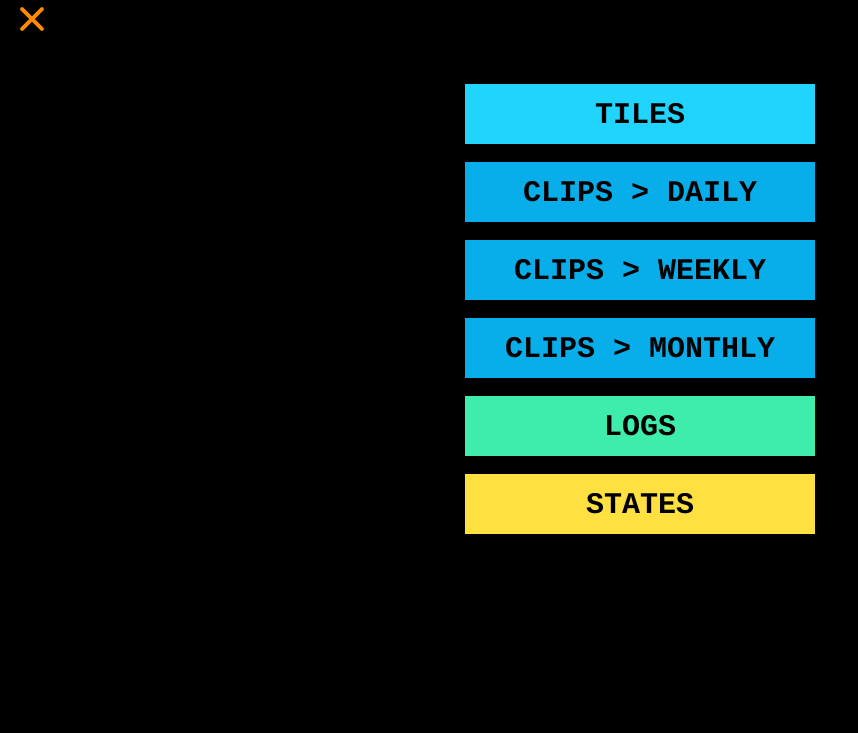
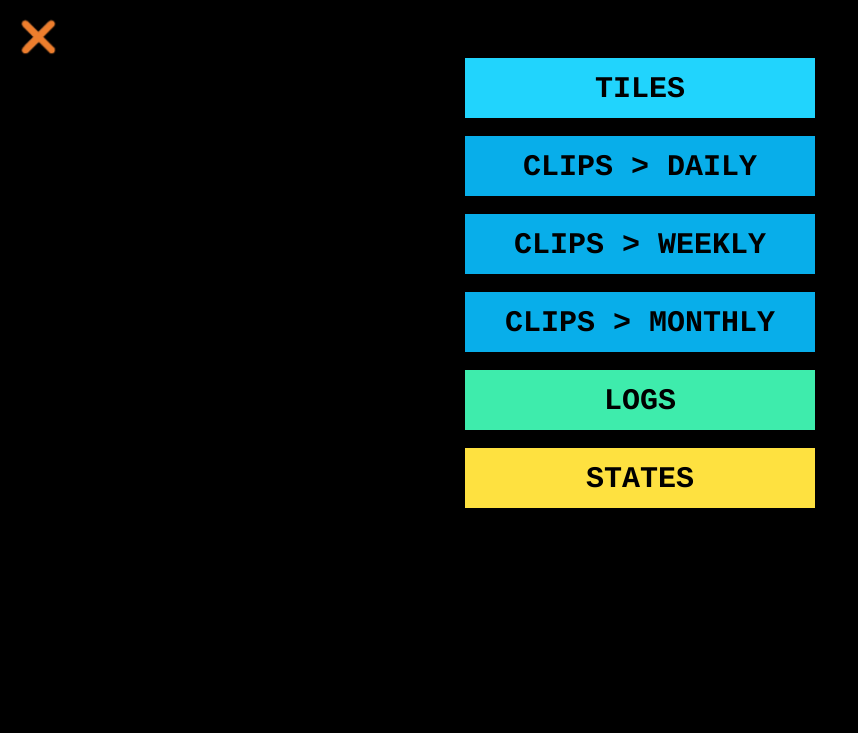
Before and after one commit to majo48/netcam-git, a Flask app: page /menu/main in a window 1280 px wide. Shown: the top 733 px of the page, without its empty margins (0-858 px from the left). Before the commit the page ends 534 px from the top, so only its background shows below. Run offline with Flask 2, Linux system fonts and the light colour scheme.

Commit message:
Fixed navigation Add simple PNG icons with click function, not fancy but simple and robust.

```diff
--- a/netcam/static/hamburger.css
+++ /dev/null
@@ -1,63 +0,0 @@
-/*
-    Copyright (c) 2022 Martin Jonasse, Zug, Switzerland
-    Acknowledgment: https://codepen.io/ayushn21/pen/zYZqWgw
-*/
-
-#hamburger-menu-checkbox ~ label {
-  cursor: pointer;
-  padding: 8px;
-}
-
-#hamburger-menu-checkbox {
-  display: none;
-}
-
-#hamburger-menu-checkbox ~ label span {
-  transition-duration: 0s;
-  transition-delay: 0.2s;
-  display: inline-block;
-  width: 32px;
-  height: 4px;
-  background-color: darkorange;
-  border-radius: 3px;
-}
-
-#hamburger-menu-checkbox ~ label span::after,
-#hamburger-menu-checkbox ~ label span::before {
-  transition-delay: 0.2s, 0s;
-  transition-duration: 0.2s;
-  transition-property: margin, transform;
-  content: '';
-  position: absolute;
-  width: 32px;
-  height: 4px;
-  background-color: darkorange;
-  border-radius: 3px;
-}
-
-#hamburger-menu-checkbox ~ label span::after {
-  margin-top: 8px;
-}
-
-#hamburger-menu-checkbox ~ label span::before {
-  margin-top: -8px;
-}
-
-
-#hamburger-menu-checkbox:checked ~ label span {
-  background-color: transparent;
-}
-
-#hamburger-menu-checkbox:checked ~ label span:before,
-#hamburger-menu-checkbox:checked ~ label span:after {
-  transition-delay: 0s, 0.2s;
-  margin-top: 0;
-}
-
-#hamburger-menu-checkbox:checked ~ label span:before {
-  transform: rotate(45deg);
-}
-
-#hamburger-menu-checkbox:checked ~ label span:after {
-  transform: rotate(-45deg);
-}
--- a/netcam/static/menus.css
+++ b/netcam/static/menus.css
@@ -1,6 +1,6 @@
 /*
     Copyright (c) 2022 Martin Jonasse, Zug, Switzerland
-    Acknowledgements: codepen.io
+    Acknowledgements: www.quakit.com/css/codes/css_floating_menu.csm
 */
 
 /* container design */
@@ -10,7 +10,23 @@ body {
   font-size: 16px;
   background: black;
 }
+main {
+  margin-bottom: 200%;
+}
 
+/* floating hamburger/cross in front of content */
+.floating-menu {
+    padding: 5px;
+    z-index: 100;
+    position: fixed; /* plus position: left, top */
+    left: 10px;
+    top: 10px;
+}
+.floating-menu img {
+    width: 48px;
+}
+
+/* column centered buttons */
 .menu-container {
   text-align: center;
   margin: 40px;
--- a/netcam/templates/base.html
+++ b/netcam/templates/base.html
@@ -14,21 +14,18 @@
     </script>
 </head>
 <link rel="stylesheet" type="text/css"
-      href="{{ url_for('static',filename='hamburger.css') }}"
->
-<link rel="stylesheet" type="text/css"
       href="{{ url_for('static',filename='menus.css') }}"
 >
 <body>
-    <input  type="checkbox" id="hamburger-menu-checkbox"
-            onClick="navigateTo('{{ navigation.url }}')"
-            {% if navigation.icon != "hamburger" %}checked{% endif %}>
-    <label for="hamburger-menu-checkbox">
-        <span></span>
-    </label>
-    <div>
+    <main>
+        <!-- content -->
         {% block content %}
         {% endblock content %}
-    </div>
+        <!-- floating hamburger or cross -->
+        <nav class="floating-menu">
+            <img src="/static/{{navigation.icon}}.png"
+                 onClick="navigateTo('{{navigation.url}}')" />
+        </nav>
+    </main>
 </body>
 </html>
```
Also changed, not shown: netcam/static/cross.png (added), netcam/static/hamburger.png (added).
